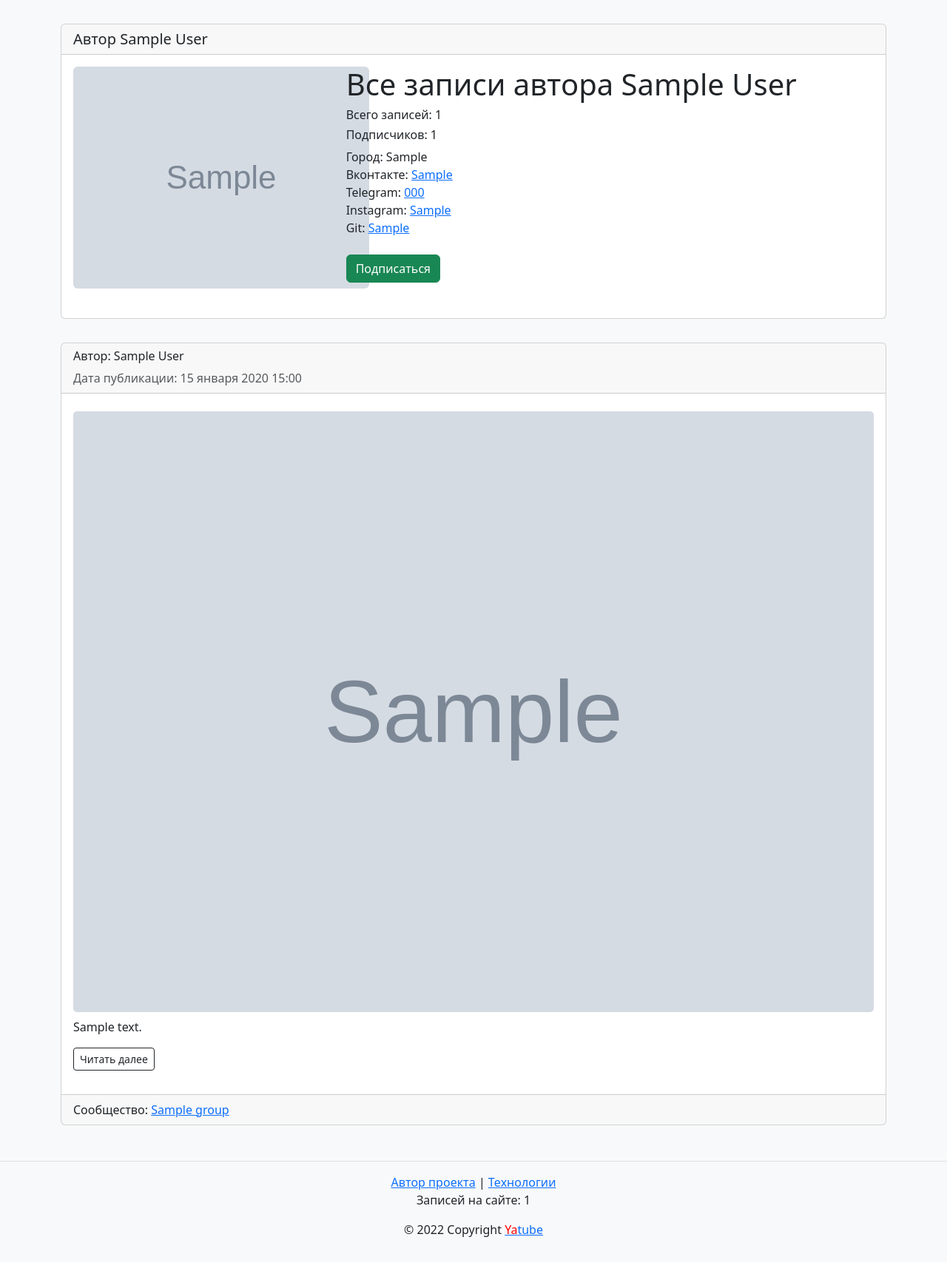
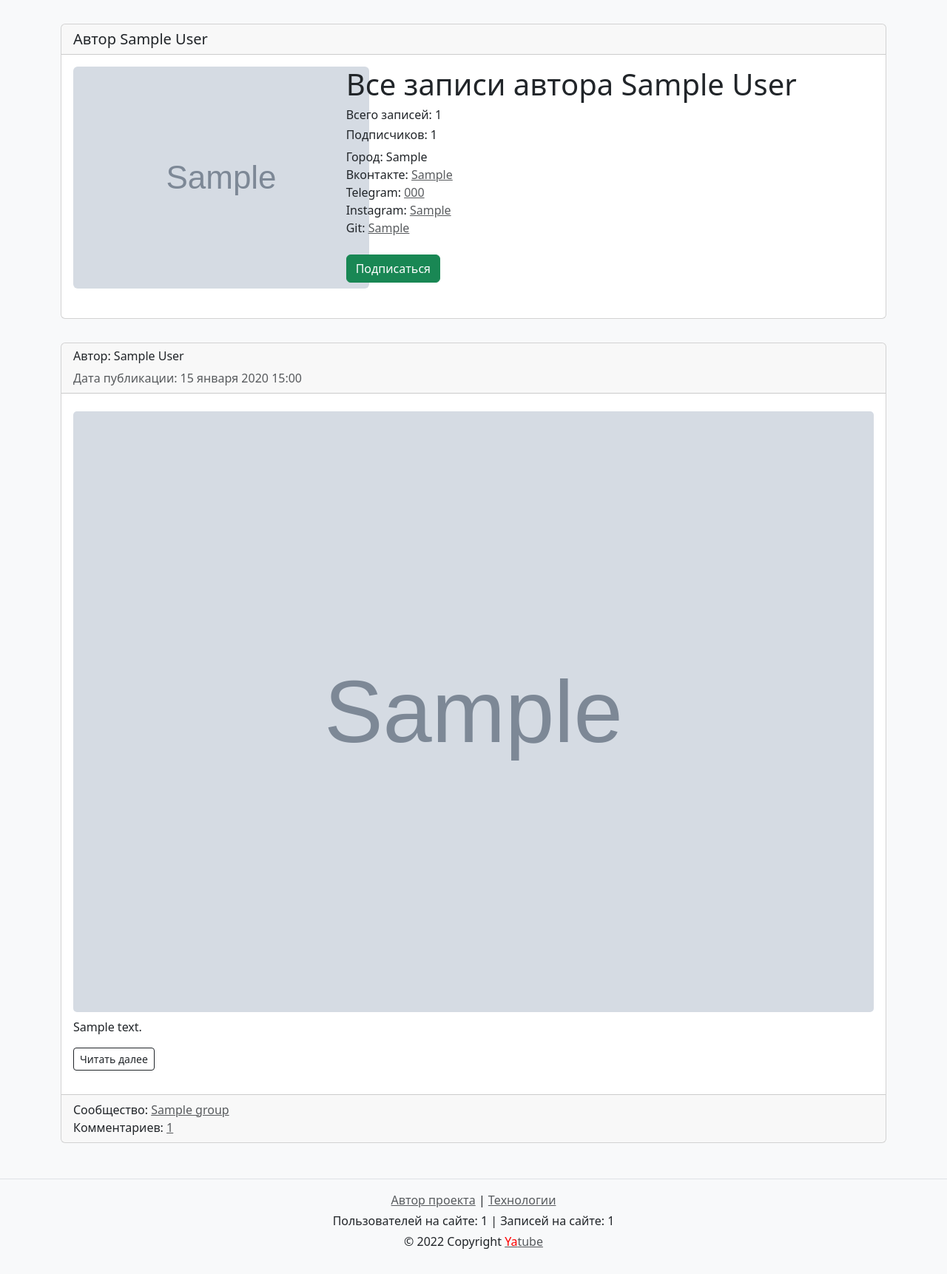
Before and after one commit to mityasun/yatube, a Django app: a page that uses yatube/templates/posts/profile.html in a window 1280 px wide. Shown: the part 56-1778 px from the top of the page at 74% size. Before the commit the page ends 1728 px from the top, so only its background shows below. Run offline with Django 3.2, Linux system fonts and the light colour scheme; tables that the repository leaves empty hold one stand-in row (values such as "Sample post"); grey boxes marked "Sample" are stand-in pictures; some libraries are stand-ins or nearby versions.

Commit message:
Спринт 6. Проект после 2го ревью.

```diff
--- a/yatube/core/templatetags/user_filters.py
+++ b/yatube/core/templatetags/user_filters.py
@@ -1,6 +1,7 @@
 from django import template
 from django.db.models import Count
-from posts.models import Post
+from posts.models import Comment, Post
+from users.models import User
 
 register = template.Library()
 
@@ -15,6 +16,11 @@ def total_posts():
     return Post.objects.count()
 
 
+@register.simple_tag
+def total_users():
+    return User.objects.count()
+
+
 @register.inclusion_tag('posts/includes/latest_posts.html')
 def show_latest_posts(count=5):
     latest_posts = Post.objects.order_by('-pub_date')[:count]
--- a/yatube/templates/includes/footer.html
+++ b/yatube/templates/includes/footer.html
@@ -1,7 +1,8 @@
 {% load user_filters %}
 <div>
-    <a href="{% url 'about:author' %}">Автор проекта</a> |
-    <a href="{% url 'about:tech' %}">Технологии</a>
+    <a class="text-muted" href="{% url 'about:author' %}">Автор проекта</a> |
+    <a class="text-muted" href="{% url 'about:tech' %}">Технологии</a>
 </div>
-<p>Записей на сайте: {% total_posts %}</p>
-<p>© {{ year }} Copyright <a href="{% url 'posts:index' %}"><span style="color:red">Ya</span>tube</a></p>
+<p class="my-1">Пользователей на сайте: {% total_users %} |
+Записей на сайте: {% total_posts %}</p>
+<p>© {{ year }} Copyright <a class="text-muted" href="{% url 'posts:index' %}"><span style="color:red">Ya</span>tube</a></p>
--- a/yatube/templates/posts/includes/comments.html
+++ b/yatube/templates/posts/includes/comments.html
@@ -1,12 +1,12 @@
 {% load user_filters %}
 <div class="card my-3">
-  <h5 class="card-header">Комментарии к записи:</h5>
+  <h5 class="card-header">Комментариев к записи: {{ post.comments.count }}</h5>
 	{% for comment in comments %}
 	  <div class="card-body">
       <div class="card my-sm-0">
 		    <div class="card-body">
           <h6 class="card-title">
-				  <a href="{% url 'posts:profile' comment.author.username %}">{{ comment.author.username }}</a>
+				  <a class="text-muted" href="{% url 'posts:profile' comment.author.username %}">{{ comment.author.username }}</a>
 				  <span class="text-muted">{{ comment.created }}</span>
 			    </h6>
 			    <p class="card-text">{{ comment.text|linebreaksbr }}</p>
@@ -30,5 +30,5 @@
     </div>
   </div>
 {% else %}
-  <p><a href="{% url 'users:login' %}">Войдите</a> или <a href="{% url 'users:signup' %}">зарегистрируйтесь</a>, чтобы оставить комментарий.</p>
+  <p><a class="text-muted" href="{% url 'users:login' %}">Войдите</a> или <a class="text-muted" href="{% url 'users:signup' %}">зарегистрируйтесь</a>, чтобы оставить комментарий.</p>
 {% endif %}
--- a/yatube/templates/posts/includes/paginator.html
+++ b/yatube/templates/posts/includes/paginator.html
@@ -2,9 +2,9 @@
   <nav aria-label="Page navigation" class="my-5">
     <ul class="pagination">
       {% if page_obj.has_previous %}
-        <li class="page-item"><a class="page-link" href="?page=1">Первая</a></li>
+        <li class="page-item"><a class="page-link text-muted" href="?page=1">Первая</a></li>
         <li class="page-item">
-        <a class="page-link" href="?page={{ page_obj.previous_page_number }}">Предыдущая</a>
+        <a class="page-link text-muted" href="?page={{ page_obj.previous_page_number }}">Предыдущая</a>
         </li>
       {% endif %}
       {% for i in page_obj.paginator.page_range %}
@@ -14,16 +14,16 @@
           </li>
         {% else %}
           <li class="page-item">
-            <a class="page-link" href="?page={{ i }}">{{ i }}</a>
+            <a class="page-link text-muted" href="?page={{ i }}">{{ i }}</a>
           </li>
         {% endif %}
       {% endfor %}
       {% if page_obj.has_next %}
         <li class="page-item">
-          <a class="page-link" href="?page={{ page_obj.next_page_number }}">Следующая</a>
+          <a class="page-link text-muted" href="?page={{ page_obj.next_page_number }}">Следующая</a>
         </li>
         <li class="page-item">
-          <a class="page-link" href="?page={{ page_obj.paginator.num_pages }}">Последняя</a>
+          <a class="page-link text-muted" href="?page={{ page_obj.paginator.num_pages }}">Последняя</a>
         </li>
       {% endif %}
     </ul>
--- a/yatube/templates/posts/includes/post_card.html
+++ b/yatube/templates/posts/includes/post_card.html
@@ -4,7 +4,7 @@
 			{% if author %}
 				<h6 class="card-title">Автор: {{ post.author.get_full_name }}</h6>
 			{% else %}
-				<h6 class="card-title">Автор: <a href="{% url 'posts:profile' post.author %}">{{ post.author.get_full_name }}</a></h6>
+				<h6 class="card-title">Автор: <a class="text-muted" href="{% url 'posts:profile' post.author %}">{{ post.author.get_full_name }}</a></h6>
 			{% endif %}
 				<span class="text-muted">Дата публикации: {{ post.pub_date|date:"d E Y H:i" }}</span>
     </div>
@@ -22,11 +22,20 @@
     </div>
     {% if not group %}
       <div class="card-footer">
-      {% if post.group %}
-        Сообщество: <a href="{% url 'posts:group_list' post.group.slug %}">{{ post.group.title }}</a>
-      {% else %}
-        <span style='color:gray'>Этой записи нет ни в одном сообществе</span>
-      {% endif %}
+				<div class="row">
+					<aside class="fluid">
+						{% if post.group %}
+							Сообщество: <a class="text-muted" href="{% url 'posts:group_list' post.group.slug %}">{{ post.group.title }}</a>
+						{% else %}
+							<span style='color:gray'>Этой записи нет ни в одном сообществе</span>
+						{% endif %}
+					</aside>
+				  <article class="fluid">
+						{% if post.comments.count > 0 %}
+					    Комментариев: <a class="text-muted" href="{% url 'posts:post_detail' post.pk %}">{{ post.comments.count }}</a>
+						{% endif %}
+					</article>
+				</div>
       </div>
     {% endif %}
   </div>
--- a/yatube/templates/posts/includes/switcher.html
+++ b/yatube/templates/posts/includes/switcher.html
@@ -3,12 +3,12 @@
 		<div class="container-fluid">
 			<ul class="navbar-nav">
 				<li class="nav-item">
-					<a class="nav-link {% if view_name == 'posts:index' %}active{% endif %}" href="{% url 'posts:index' %}">
+					<a class="nav-link text-muted {% if view_name == 'posts:index' %}active{% endif %}" href="{% url 'posts:index' %}">
 						Все записи
 					</a>
 				</li>
 				<li class="nav-item">
-					<a class="nav-link {% if view_name == 'posts:follow_index' %}active{% endif %}" href="{% url 'posts:follow_index' %}">
+					<a class="nav-link text-muted {% if view_name == 'posts:follow_index' %}active{% endif %}" href="{% url 'posts:follow_index' %}">
 						Мои подписки
 					</a>
 				</li>
--- a/yatube/templates/posts/post_detail.html
+++ b/yatube/templates/posts/post_detail.html
@@ -16,9 +16,9 @@
 									</li>
 									<li class="list-group-item">
 										{% if post.author == request.user %}
-											Автор: <a href="{% url 'posts:profile' post.author %}">{{ post.author.get_full_name }}</a>
+											Автор: <a class="text-muted" href="{% url 'posts:profile' post.author %}">{{ post.author.get_full_name }}</a>
 										{% else %}
-											Автор: <a href="{% url 'posts:profile' post.author %}">{{ post.author.get_full_name }}</a>
+											Автор: <a class="text-muted" href="{% url 'posts:profile' post.author %}">{{ post.author.get_full_name }}</a>
 										{% endif %}
 									</li>
 									<li class="list-group-item">
@@ -26,7 +26,7 @@
 									</li>
 									<li class="list-group-item">
 									{% if post.group %}
-										Сообщество: <a href="{% url 'posts:group_list' post.group.slug %}">{{ post.group.title }}</a>
+										Сообщество: <a class="text-muted" href="{% url 'posts:group_list' post.group.slug %}">{{ post.group.title }}</a>
 									{% else %}
 										<span style='color:gray'>Этой записи нет ни в одном сообществе</span>
 									{% endif %}
--- a/yatube/templates/posts/profile.html
+++ b/yatube/templates/posts/profile.html
@@ -18,10 +18,10 @@
 							<h6>Всего записей: {{ author.posts.count }}</h6>
 							<h6>Подписчиков: {{ author.following.count }}</h6>
 							{% if author.city != None %}<div>Город: {{ author.city }}</div>{% endif %}
-							{% if author.vk != None %}<div>Вконтакте: <a href="https://vk.com/{{author.vk}}" target="_blank">{{ author.vk }}</a></div>{% endif %}
-							{% if author.telegram != None %}<div>Telegram: <a href="https://t.me/{{author.telegram}}" target="_blank">{{ author.telegram }}</a></div>{% endif %}
-							{% if author.instagram != None %}<div>Instagram: <a href="https://instagram.com/{{author.instagram}}" target="_blank">{{ author.instagram }}</a></div>{% endif %}
-							{% if author.git != None %}<div>Git: <a href="https://github.com/{{author.git}}" target="_blank">{{ author.git }}</a></div>{% endif %}
+							{% if author.vk != None %}<div>Вконтакте: <a class="text-muted" href="https://vk.com/{{author.vk}}" target="_blank">{{ author.vk }}</a></div>{% endif %}
+							{% if author.telegram != None %}<div>Telegram: <a class="text-muted" href="https://t.me/{{author.telegram}}" target="_blank">{{ author.telegram }}</a></div>{% endif %}
+							{% if author.instagram != None %}<div>Instagram: <a class="text-muted" href="https://instagram.com/{{author.instagram}}" target="_blank">{{ author.instagram }}</a></div>{% endif %}
+							{% if author.git != None %}<div>Git: <a class="text-muted" href="https://github.com/{{author.git}}" target="_blank">{{ author.git }}</a></div>{% endif %}
 							<br>
 							<div>
 								{% if following %}
@@ -44,10 +44,10 @@
 							<h6>Всего моих записей: {{ author.posts.count }}</h6>
 							<h6>Подписчиков: {{ author.following.count }}</h6>
 							{% if author.city != None %}<div>Город: {{ author.city }}</div>{% endif %}
-							{% if author.vk != None %}<div>Вконтакте: <a href="https://vk.com/{{author.vk}}" target="_blank">{{ author.vk }}</a></div>{% endif %}
-							{% if author.telegram != None %}<div>Telegram: <a href="https://t.me/{{author.telegram}}" target="_blank">{{ author.telegram }}</a></div>{% endif %}
-							{% if author.instagram != None %}<div>Instagram: <a href="https://instagram.com/{{author.instagram}}" target="_blank">{{ author.instagram }}</a></div>{% endif %}
-							{% if author.git != None %}<div>Git: <a href="https://github.com/{{author.git}}" target="_blank">{{ author.git }}</a></div>{% endif %}
+							{% if author.vk != None %}<div>Вконтакте: <a class="text-muted" href="https://vk.com/{{author.vk}}" target="_blank">{{ author.vk }}</a></div>{% endif %}
+							{% if author.telegram != None %}<div>Telegram: <a class="text-muted" href="https://t.me/{{author.telegram}}" target="_blank">{{ author.telegram }}</a></div>{% endif %}
+							{% if author.instagram != None %}<div>Instagram: <a class="text-muted"  href="https://instagram.com/{{author.instagram}}" target="_blank">{{ author.instagram }}</a></div>{% endif %}
+							{% if author.git != None %}<div>Git: <a class="text-muted"  href="https://github.com/{{author.git}}" target="_blank">{{ author.git }}</a></div>{% endif %}
 							<br>
 							<div>
 								<a class="btn btn-outline-success" href="{% url 'users:change' %}">Изменить профиль</a>
--- a/yatube/templates/users/login.html
+++ b/yatube/templates/users/login.html
@@ -17,7 +17,7 @@
             {% include 'includes/forms.html' %}
             <div class="d-flex justify-content-center">
               <button type="submit" class="btn btn-success">Войти</button>
-              <a href="{% url 'users:password_reset' %}" class="btn btn-link">Забыли пароль?</a>
+              <a href="{% url 'users:password_reset' %}" class="btn btn-link text-muted">Забыли пароль?</a>
             </div>
             </form>
           </div>
```
